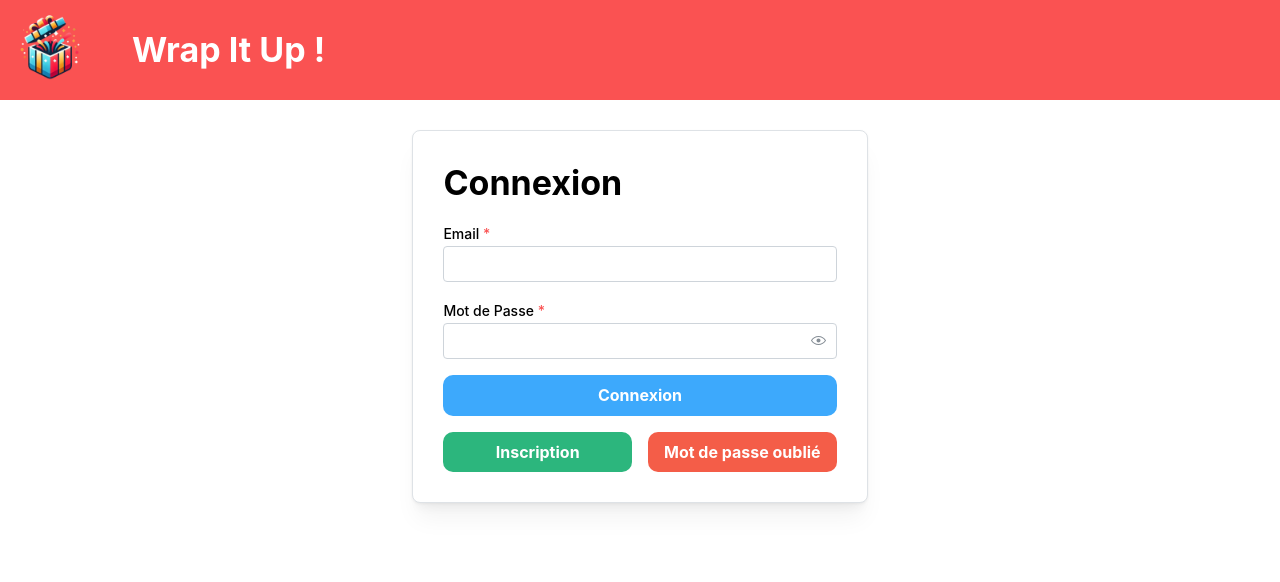
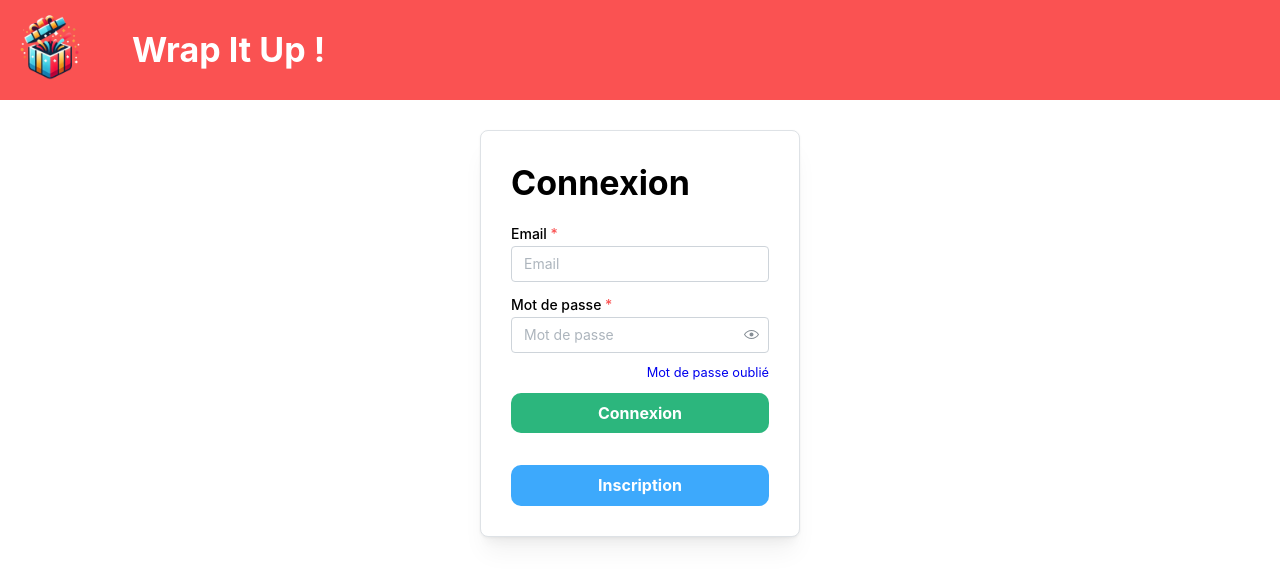
Before and after one commit to Shookette/WrapItUp, a React (Vite) app: page /login in a window 1280 px wide. Shown: the top 582 px of the page. Built offline with nearby package versions, Linux system fonts and the light colour scheme; no server answers.

Commit message:
Improve UX for login, register, reset password pages

```diff
--- a/src/routes/login.tsx
+++ b/src/routes/login.tsx
@@ -1,4 +1,4 @@
-import { createFileRoute } from "@tanstack/react-router";
+import { createFileRoute, Link } from "@tanstack/react-router";
 import { useUserContext } from "../hooks/UserContext.tsx";
 import { useEffect } from "react";
 import { Controller, SubmitHandler, useForm } from "react-hook-form";
@@ -57,24 +57,25 @@ function LoginComponent() {
   return (
     <Container>
       <Center>
-        <Paper withBorder shadow="md" p={30} mt={30} radius="md">
+        <Paper withBorder shadow="md" p={30} mt={30} radius="md" miw="320">
           <Title order={1}>Connexion</Title>
           <Space h="md" />
           <form onSubmit={handleSubmit(handleOnSubmit)}>
-            <Stack>
+            <Stack gap="xs">
               <Controller
                 name="email"
                 control={control}
                 render={({ field: { onChange, value, name } }) => (
                   <TextInput
+                    error={errors.email && "L'adresse email est obligatoire"}
                     id="email"
+                    label="Email"
                     name={name}
+                    placeholder="Email"
+                    type="email"
                     value={value}
+                    withAsterisk
                     onChange={onChange}
-                    label="Email"
-                    type="email"
-                    withAsterisk
-                    error={errors.email && "L'adresse mail est obligatoire"}
                   />
                 )}
               />
@@ -83,33 +84,40 @@ function LoginComponent() {
                 control={control}
                 render={({ field: { onChange, name } }) => (
                   <PasswordInput
+                    error={errors.password && "Le mot de passe est obligatoire"}
+                    label="Mot de passe"
                     name={name}
+                    placeholder="Mot de passe"
+                    type="password"
+                    withAsterisk
                     onChange={onChange}
-                    type="password"
-                    label="Mot de Passe"
-                    withAsterisk
-                    error={errors.password && "Le mot de passe est obligatoire"}
                   />
                 )}
               />
+              <Link
+                to="/reset-password"
+                style={{
+                  fontSize: ".8em",
+                  marginLeft: "auto",
+                  textDecoration: "none",
+                }}
+              >
+                <span>Mot de passe oublié</span>
+              </Link>
               <SimpleGrid>
-                <Button isSubmit>Connexion</Button>
+                <Button isSubmit type="success">
+                  Connexion
+                </Button>
               </SimpleGrid>
             </Stack>
           </form>
-          <Space h="md" />
-          <SimpleGrid cols={2}>
+          <Space h="xl" />
+          <SimpleGrid cols={1}>
             <Button
-              type="success"
+              type="primary"
               onClick={() => navigate({ to: "/register" })}
             >
               <span>Inscription</span>
-            </Button>
-            <Button
-              type="danger"
-              onClick={() => navigate({ to: "/reset-password" })}
-            >
-              <span>Mot de passe oublié</span>
             </Button>
           </SimpleGrid>
         </Paper>
--- a/src/routes/register.tsx
+++ b/src/routes/register.tsx
@@ -1,4 +1,4 @@
-import { createFileRoute } from "@tanstack/react-router";
+import { createFileRoute, Link } from "@tanstack/react-router";
 import { Controller, SubmitHandler, useForm } from "react-hook-form";
 import { useUserContext } from "../hooks/UserContext.tsx";
 import { useEffect } from "react";
@@ -52,7 +52,20 @@ function RegisterComponent() {
   return (
     <Container>
       <Center>
-        <Paper withBorder shadow="md" p={30} mt={30} radius="md">
+        <Stack gap="xs" mt={30}>
+          <Link
+            to="/login"
+            style={{
+              fontSize: ".8em",
+              marginLeft: "1em",
+              textDecoration: "none",
+            }}
+          >
+            {"< "}
+            Retour à la page de connexion
+          </Link>
+
+          <Paper withBorder shadow="md" p={30} radius="md" miw="320">
             <Title order={1}>Inscription</Title>
             <Space h="md" />
             <form onSubmit={handleSubmit(handleOnSubmit)}>
@@ -67,6 +80,7 @@ function RegisterComponent() {
                       value={value}
                       onChange={onChange}
                       label="Email"
+                      placeholder="Email"
                       type="email"
                       withAsterisk
                       required
@@ -83,7 +97,8 @@ function RegisterComponent() {
                       name={name}
                       value={value}
                       onChange={onChange}
-                    label="Nom/Prenom"
+                      label="Nom/Prénom"
+                      placeholder="Nom/Prénom"
                       withAsterisk
                       required
                       error={
@@ -100,31 +115,25 @@ function RegisterComponent() {
                       name={name}
                       onChange={onChange}
                       type="password"
-                    label="Mot de Passe"
+                      label="Mot de passe"
+                      placeholder="Mot de passe"
                       withAsterisk
                       required
-                    error={errors.password && "Le mot de passe est obligatoire"}
+                      error={
+                        errors.password && "Le mot de passe est obligatoire"
+                      }
                     />
                   )}
                 />
                 <SimpleGrid>
-                <Button isSubmit>Inscription</Button>
+                  <Button type="success" isSubmit>
+                    Inscription
+                  </Button>
                 </SimpleGrid>
               </Stack>
             </form>
-          <Space h="md" />
-          <SimpleGrid cols={2}>
-            <Button type="success" onClick={() => navigate({ to: "/login" })}>
-              Connexion
-            </Button>
-            <Button
-              type="danger"
-              onClick={() => navigate({ to: "/reset-password" })}
-            >
-              Réinitialiser le mot de passe
-            </Button>
-          </SimpleGrid>
           </Paper>
+        </Stack>
       </Center>
     </Container>
   );
--- a/src/routes/reset-password.tsx
+++ b/src/routes/reset-password.tsx
@@ -1,4 +1,4 @@
-import { createFileRoute } from "@tanstack/react-router";
+import { createFileRoute, Link } from "@tanstack/react-router";
 import { Controller, SubmitHandler, useForm } from "react-hook-form";
 import { useUserContext } from "../hooks/UserContext.tsx";
 import {
@@ -39,7 +39,19 @@ function ResetPasswordComponent() {
   return (
     <Container>
       <Center>
-        <Paper withBorder shadow="md" p={30} mt={30} radius="md">
+        <Stack gap="xs" mt={30}>
+          <Link
+            to="/login"
+            style={{
+              fontSize: ".8em",
+              marginLeft: "1em",
+              textDecoration: "none",
+            }}
+          >
+            {"< "}
+            Retour à la page de connexion
+          </Link>
+          <Paper withBorder shadow="md" p={30} radius="md" miw="320">
             <Title order={1}>Réinitialiser le mot de passe</Title>
             <Space h="md" />
             <form className="form" onSubmit={handleSubmit(handleOnSubmit)}>
@@ -53,6 +65,7 @@ function ResetPasswordComponent() {
                       name={name}
                       value={value}
                       onChange={onChange}
+                      placeholder="Email"
                       label="Email"
                       type="email"
                       withAsterisk
@@ -62,20 +75,14 @@ function ResetPasswordComponent() {
                   )}
                 />
                 <SimpleGrid>
-                <Button isSubmit>Réinitialiser le mot de passe</Button>
+                  <Button type="success" isSubmit>
+                    Réinitialiser le mot de passe
+                  </Button>
                 </SimpleGrid>
               </Stack>
             </form>
-          <Space h="md" />
-          <SimpleGrid cols={2}>
-            <Button type="success" onClick={() => navigate({ to: "/login" })}>
-              <span>Connexion</span>
-            </Button>
-            <Button type="danger" onClick={() => navigate({ to: "/register" })}>
-              <span>Inscription</span>
-            </Button>
-          </SimpleGrid>
           </Paper>
+        </Stack>
       </Center>
     </Container>
   );
```
Also changed, not shown: 1 other file (tests, documents, lock files or other folders). Lines whose indentation alone changed are shown as unchanged.
